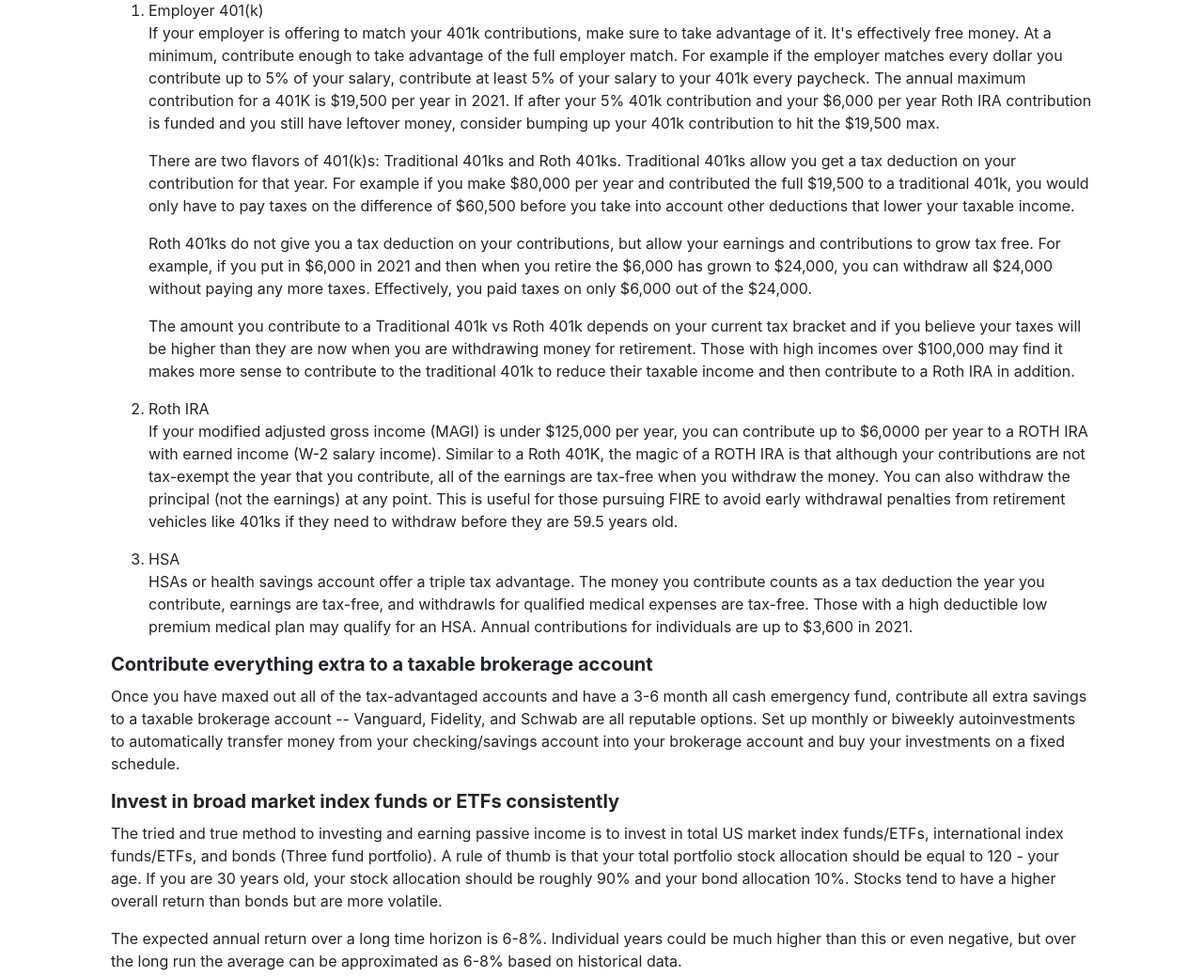
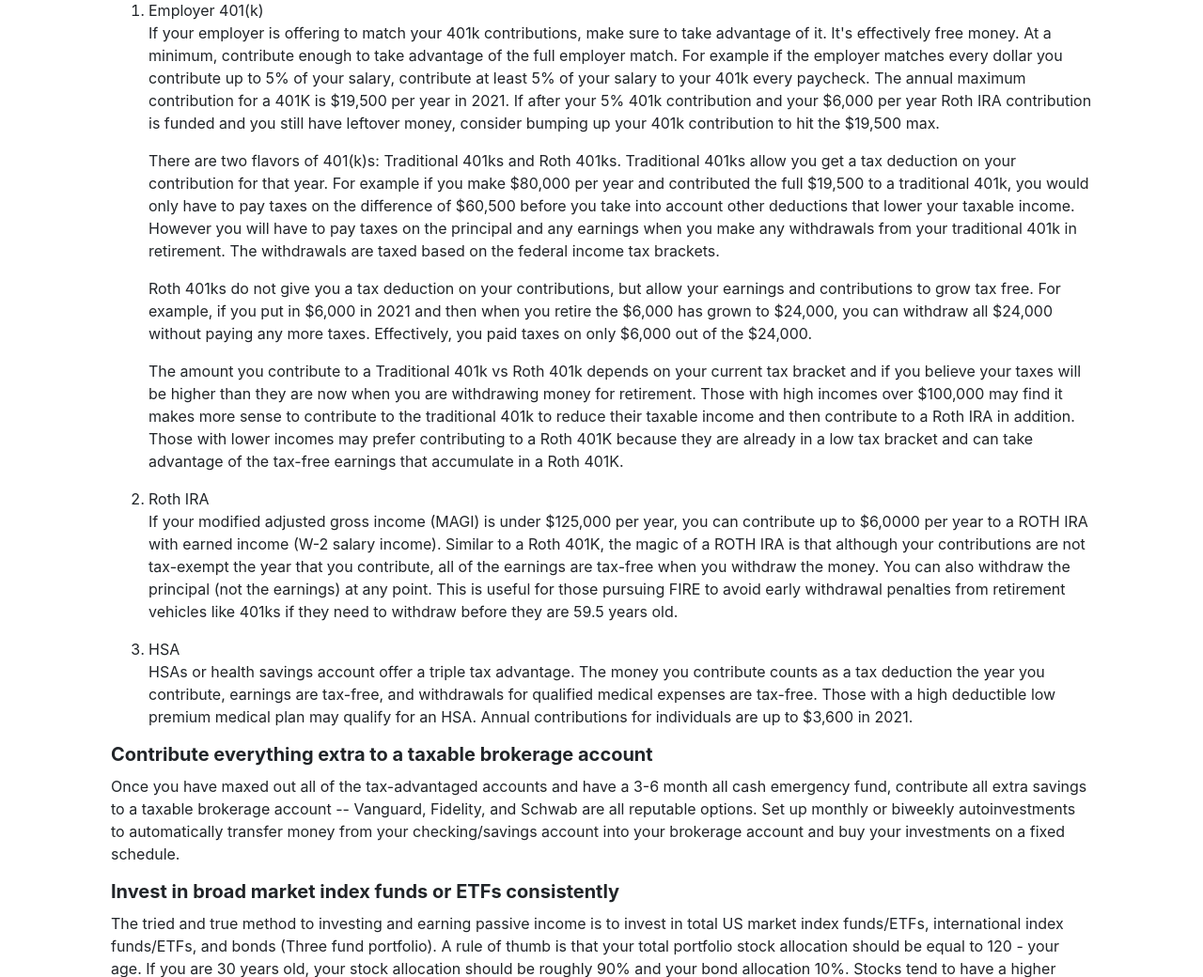
Before and after one commit to crimpyjug/fire-web-app, a Flask app: page /About in a window 1280 px wide. Shown: the part 1114-2154 px from the top of the page at 94% size. Run offline with Flask 2, Linux system fonts and the light colour scheme; some libraries are stand-ins or nearby versions.

Commit message:
Update About.html

```diff
--- a/templates/About.html
+++ b/templates/About.html
@@ -74,6 +74,8 @@ income can replace a normal 9 to 5 job and enable early retirement.
                 There are two flavors of 401(k)s: Traditional 401ks and Roth 401ks. Traditional 401ks allow you get a tax deduction
                 on your contribution for that year. For example if you make $80,000 per year and contributed the full $19,500 to a traditional
                 401k, you would only have to pay taxes on the difference of $60,500 before you take into account other deductions that lower your taxable income.
+                However you will have to pay taxes on the principal and any earnings when you make any withdrawals from your traditional 401k in retirement.
+                The withdrawals are taxed based on the federal income tax brackets.
                 </p>
                 <p>
                 Roth 401ks do not give you a tax deduction on your contributions, but allow your earnings and contributions to grow tax free. For example, if
@@ -83,7 +85,8 @@ income can replace a normal 9 to 5 job and enable early retirement.
                 <p>
                 The amount you contribute to a Traditional 401k vs Roth 401k depends on your current tax bracket and if you believe your taxes will be higher
                 than they are now when you are withdrawing money for retirement. Those with high incomes over $100,000 may find it makes more sense to contribute to
-                the traditional 401k to reduce their taxable income and then contribute to a Roth IRA in addition.
+                the traditional 401k to reduce their taxable income and then contribute to a Roth IRA in addition. Those with lower incomes may prefer contributing to a Roth
+                401K because they are already in a low tax bracket and can take advantage of the tax-free earnings that accumulate in a Roth 401K.
                 </p>
             <li> Roth IRA</li>
                 <p>
@@ -96,7 +99,7 @@ income can replace a normal 9 to 5 job and enable early retirement.
             <li> HSA </li>
                 <p>
                 HSAs or health savings account offer a triple tax advantage. The money you contribute counts as a tax deduction the year you contribute,
-                earnings are tax-free, and withdrawls for qualified medical expenses are tax-free. Those with a high deductible low premium medical plan
+                earnings are tax-free, and withdrawals for qualified medical expenses are tax-free. Those with a high deductible low premium medical plan
                 may qualify for an HSA. Annual contributions for individuals are up to $3,600 in 2021.
                 </p>
         </ol>
```
